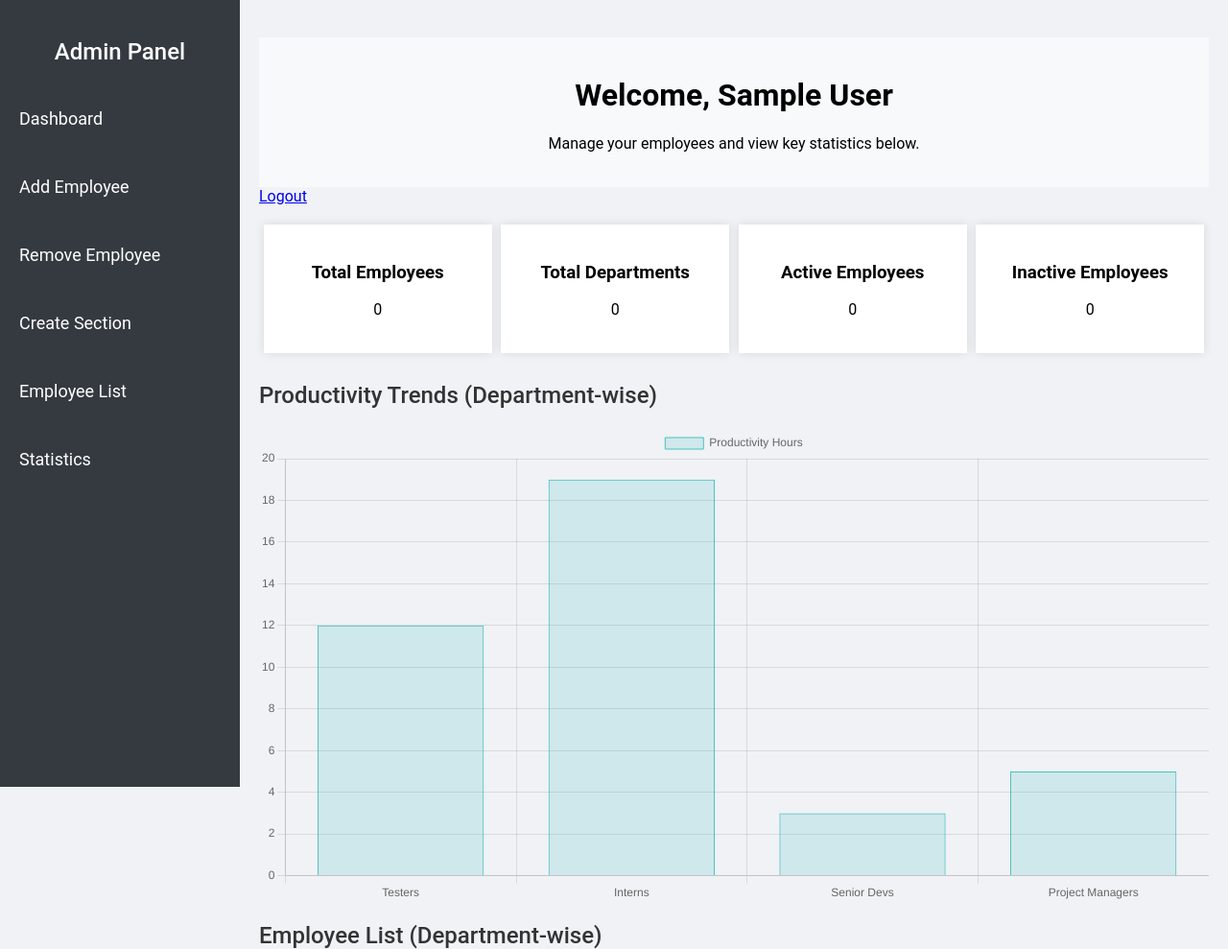
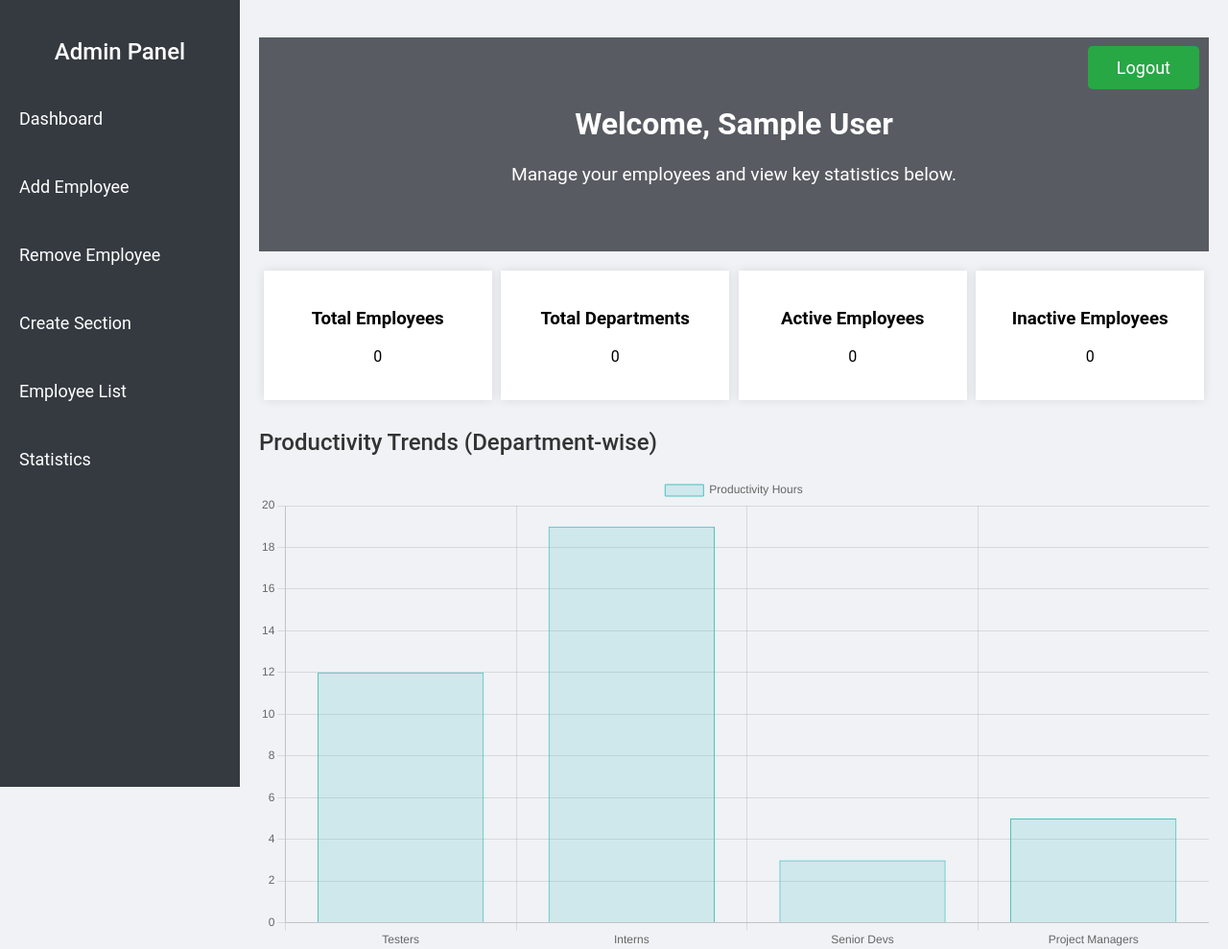
Before and after one commit to MurtuzaKapasi/Employee-Productivity-Tracking, a Flask app: page /admin-dashboard in a window 1280 px wide. Shown: the top 989 px of the page at 96% size. Run offline with Flask 3, Linux system fonts and the light colour scheme; the visitor is signed in with stand-in values (Sample User, id 1).

Commit message:
admin dashboard updated with live data

```diff
--- a/templates/admin_dashboard.html
+++ b/templates/admin_dashboard.html
@@ -8,7 +8,25 @@
     <script src="https://cdn.jsdelivr.net/npm/chart.js"></script>
 </head>
 <body>
+    <style>
+        .hero {
+            background-color: #343a40ce;
+            color: white;
+            padding: 50px 20px;
+            text-align: center;
+        }
 
+        .hero-content h1 {
+            font-size: 2em;
+            animation: fadeInDown 1s ease;
+        }
+
+        .hero-content p {
+            font-size: 1.2em;
+            animation: fadeIn 2s ease;
+        }
+
+    </style>
     <!-- Sidebar Navigation -->
     <nav class="sidebar">
         <h2>Admin Panel</h2>
@@ -26,13 +44,17 @@
 
     <!-- Main Content Area -->
     <div class="main-content">
-        <header>
-            <h1>Welcome, {{ session['name'] }}</h1>
-            <p>Manage your employees and view key statistics below.</p>
-        </header>
-        <div class="logout-btn">
-            <a href="/logout">Logout</a>
+        <div class="hero">
+            <div class="button" style="position:absolute; right:30px; top:60px;">
+                <a href="/logout" class="btn">Logout</a>
+            </div>
+            <div class="hero-content">
+                <h1 class="animate__animated animate__fadeInDown">Welcome, {{ session['name'] }}</h1>
+                <p class="animate__animated animate__fadeIn">Manage your employees and view key statistics below.</p>
+            </div>
         </div>
+
+
         <!-- Stats Overview -->
         <section class="stats-overview">
             <div class="stat-card">
@@ -74,8 +96,8 @@
                 <tbody>
                     {% for employee in employees %}
                     <tr>
-                        <td>{{ employee.employee_id }}</td>
-                        <td>{{ employee.name }}</td>
+                        <td>{{ employee.id }}</td>
+                        <td>{{ employee.user_name }}</td>
                         <td>{{ employee.department }}</td>
                         <td>{{ employee.position }}</td>
                     </tr>
--- a/templates/employee_dashboard.html
+++ b/templates/employee_dashboard.html
@@ -16,7 +16,8 @@
         }
 
         .hero {
-            background-color: #4CAF50;
+            /* background-color: #4CAF50; */
+            background-color: #343a40ce;
             color: white;
             padding: 50px 20px;
             text-align: center;
--- a/utilities.py
+++ b/utilities.py
@@ -69,13 +69,15 @@ def log_user_logout(user_id):
         db.session.commit()
 
 def fetch_employees():
-    return EmployeeTracking.query.all()
+    # return EmployeeTracking.query.all()
+    return User.query.filter_by(role='employee').all()
 
 def fetch_departments_count():
-    return EmployeeTracking.query.distinct(EmployeeTracking.department).count()
+    # return EmployeeTracking.query.distinct(EmployeeTracking.department).count()
+    return User.query.filter_by(role='employee').distinct(User.department).count()
 
 def fetch_active_employees_count():
-    return LoginLog.query.filter_by(status='active').count()
+    return db.session.query(LoginLog).join(User).filter(User.role=='employee', LoginLog.status=='active').count()
 
 def log_start_recording(employee_id):
     emp = User.query.filter_by(id=employee_id).first()
```
